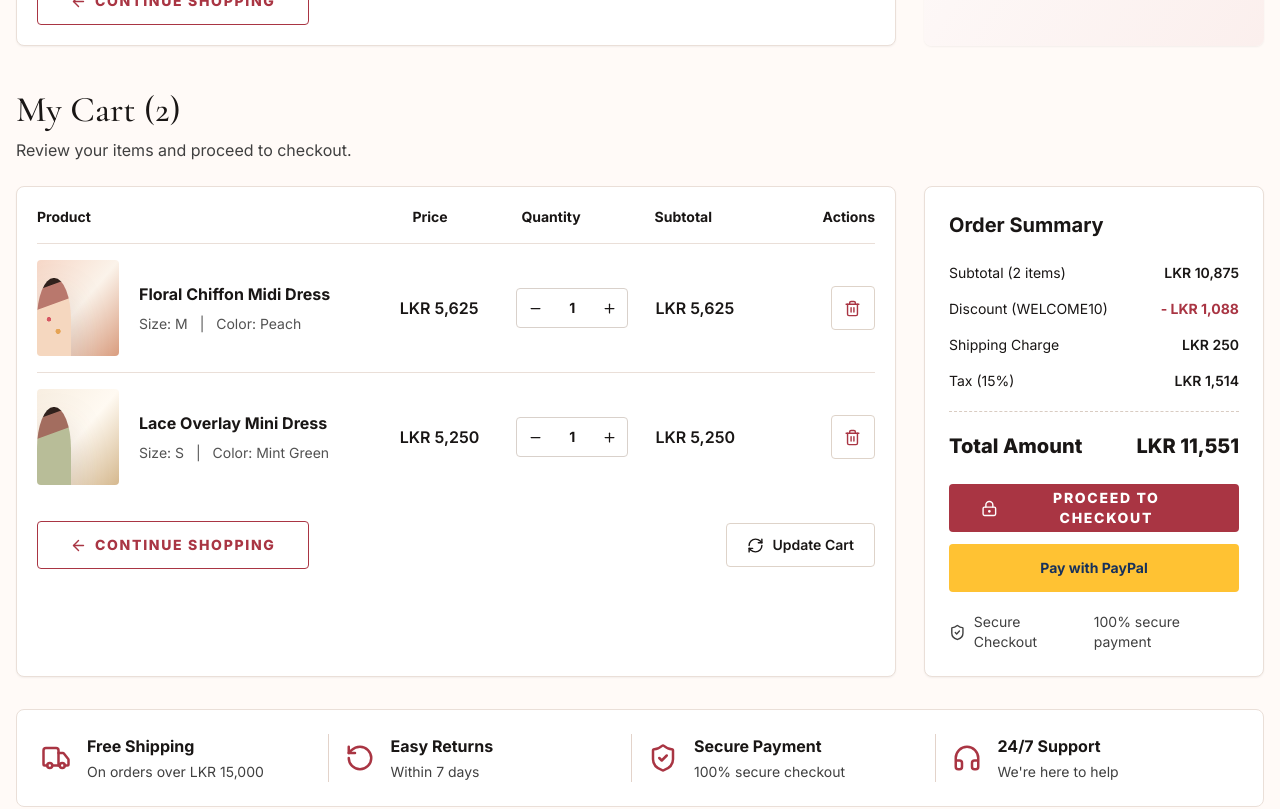
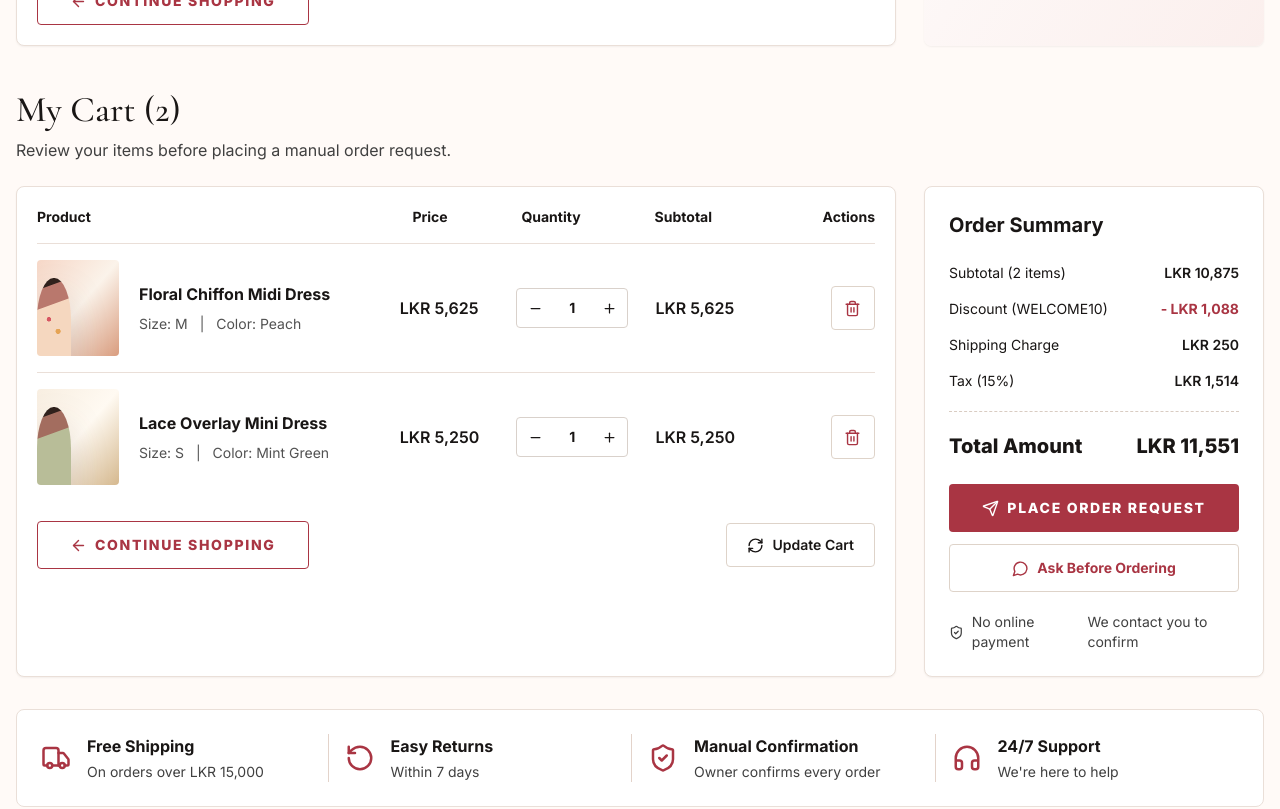
Before and after one commit to subasthican/shara-shopping, a React (Vite) app in the folder frontend/: page /wishlist in a window 1280 px wide. Shown: the part 720-1529 px from the top of the page. Built offline with nearby package versions, Linux system fonts and the light colour scheme; no server answers.

Commit message:
Align cart with manual order flow

```diff
--- a/frontend/src/pages/WishlistCartPage.jsx
+++ b/frontend/src/pages/WishlistCartPage.jsx
@@ -1,7 +1,7 @@
 import {
   ArrowLeft,
   Heart,
-  LockKeyhole,
+  MessageCircle,
   Minus,
   Plus,
   RefreshCw,
@@ -29,7 +29,7 @@ const cartItems = wishlistItems.slice(0, 2);
 const trustItems = [
   { icon: Truck, title: 'Free Shipping', copy: 'On orders over LKR 15,000' },
   { icon: RotateCcw, title: 'Easy Returns', copy: 'Within 7 days' },
-  { icon: ShieldCheck, title: 'Secure Payment', copy: '100% secure checkout' },
+  { icon: ShieldCheck, title: 'Manual Confirmation', copy: 'Owner confirms every order' },
   { icon: Headphones, title: '24/7 Support', copy: "We're here to help" },
 ];
 
@@ -118,7 +118,7 @@ function WishlistSummary() {
         <Send size={17} /> Add All to Cart
       </button>
       <div className="mt-8 space-y-5">
-        <TrustMini icon={ShieldCheck} title="Secure Checkout" copy="100% secure payment" />
+        <TrustMini icon={ShieldCheck} title="Manual Confirmation" copy="No online payment required" />
         <TrustMini icon={Truck} title="Free Shipping" copy="On orders over LKR 15,000" />
         <TrustMini icon={RotateCcw} title="Easy Returns" copy="Hassle-free returns" />
       </div>
@@ -132,7 +132,7 @@ function CartSection() {
       <div className="mx-auto max-w-7xl">
         <div>
           <h2 className="font-serif text-4xl">My Cart (2)</h2>
-          <p className="mt-2 text-neutral-700">Review your items and proceed to checkout.</p>
+          <p className="mt-2 text-neutral-700">Review your items before placing a manual order request.</p>
         </div>
         <div className="mt-6 grid gap-7 lg:grid-cols-[1fr_340px]">
           <section className="rounded-lg border border-[#eadfd8] bg-white p-5 shadow-sm">
@@ -222,14 +222,14 @@ function OrderSummary() {
         <span>Total Amount</span>
         <span>LKR 11,551</span>
       </div>
-      <button className="btn-primary mt-6 w-full gap-2">
-        <LockKeyhole size={17} /> Proceed to Checkout
-      </button>
-      <button className="mt-3 h-12 w-full rounded bg-[#ffc233] text-sm font-bold text-[#17315b]">
-        Pay with PayPal
-      </button>
+      <a className="btn-primary mt-6 w-full gap-2" href="/dresses">
+        <Send size={17} /> Place Order Request
+      </a>
+      <a className="mt-3 inline-flex h-12 w-full items-center justify-center gap-2 rounded border border-[#ded3c9] bg-white text-sm font-bold text-rosewood" href="/contact">
+        <MessageCircle size={17} /> Ask Before Ordering
+      </a>
       <p className="mt-5 flex items-center justify-center gap-2 text-sm text-neutral-700">
-        <ShieldCheck size={17} /> Secure Checkout <span>100% secure payment</span>
+        <ShieldCheck size={17} /> No online payment <span>We contact you to confirm</span>
       </p>
     </aside>
   );
```
Also changed, not shown: 1 other file (tests, documents, lock files or other folders).
